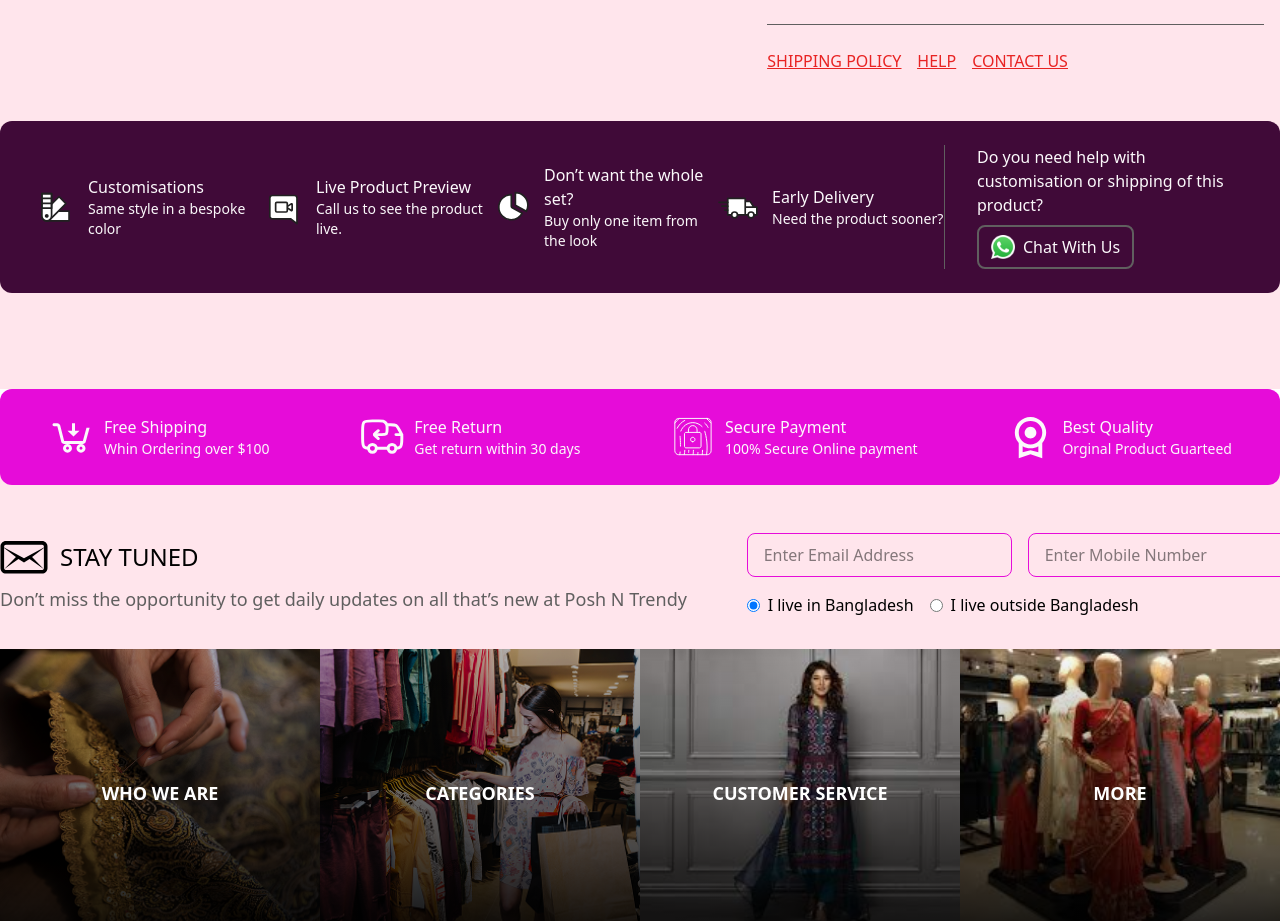
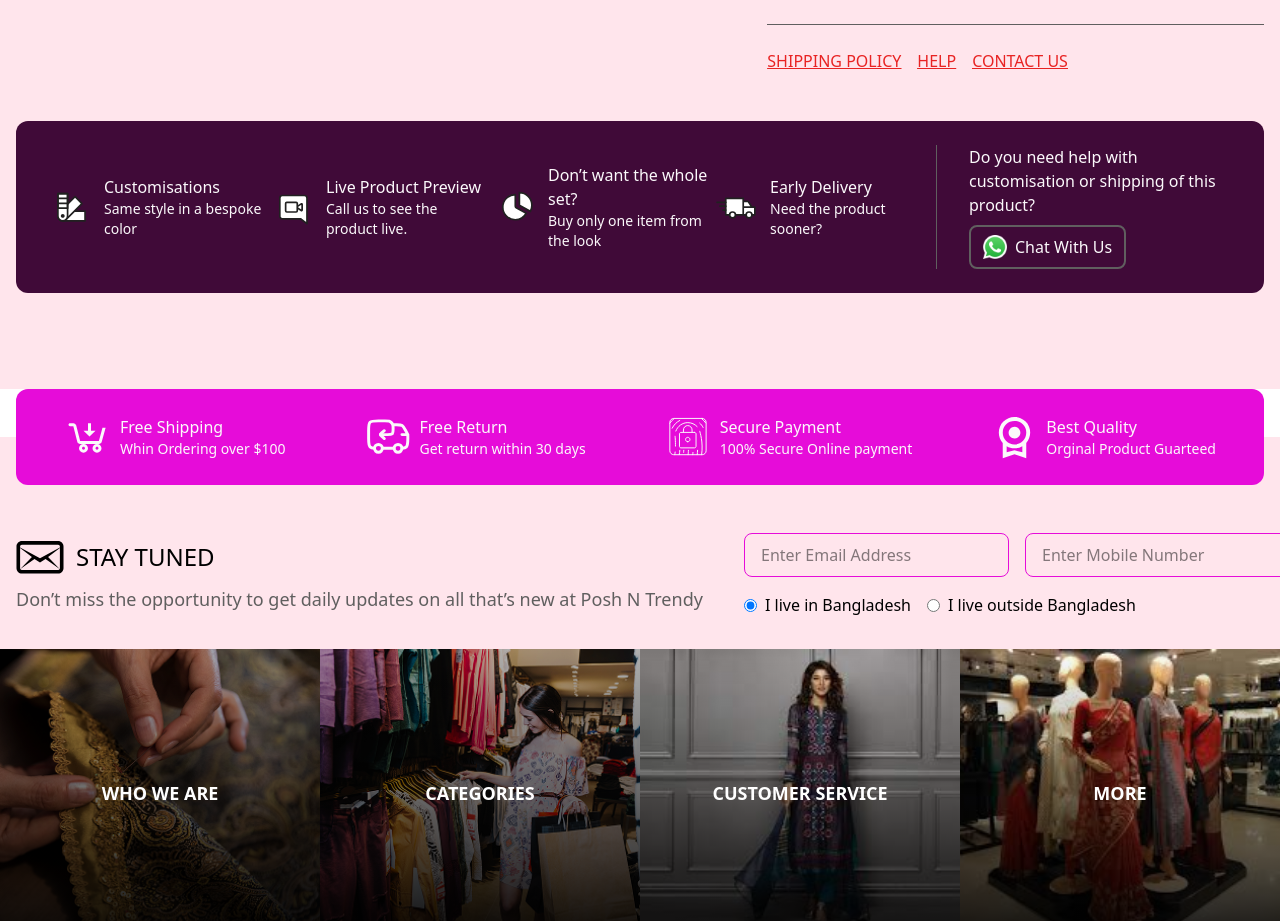
Before and after one commit to Adityo-dev/poshntrendy, a Next.js app: page /products/1 in a window 1280 px wide. Shown: the part 1386-2307 px from the top of the page. Built offline with nearby package versions, Linux system fonts and the light colour scheme.

Commit message:
NavBar, HroSection, footer, Categories, Products Card, Produces Details, Add To Cart Page [DONE]

```diff
--- a/src/components/modules/cart/CartSection.js
+++ b/src/components/modules/cart/CartSection.js
@@ -5,7 +5,7 @@ import PolicyNotice from "./PolicyNotice";
 
 function CartSection() {
   return (
-    <div className="container mx-auto grid grid-cols-12 gap-8 mt-12 pb-24">
+    <div className="container mx-auto px-4 grid grid-cols-12 gap-8 mt-12 pb-24">
       <div className="col-span-7">
         <Card />
         <PaymentMethods />
--- a/src/components/modules/productSinglePage/WhyShopWith.js
+++ b/src/components/modules/productSinglePage/WhyShopWith.js
@@ -29,7 +29,8 @@ const services = [
 
 function WhyShopWith() {
   return (
-    <section className="container mx-auto rounded-[12px] bg-[#400A38] text-[#FBF9FB] py-6 px-8 grid grid-cols-12">
+    <section className="container mx-auto px-4">
+      <div className=" rounded-[12px] bg-[#400A38] text-[#FBF9FB] py-6 px-8 grid grid-cols-12">
         <div className="col-span-9 grid grid-cols-4">
           {services.map((service) => (
             <div key={service?.id} className="flex items-center gap-2">
@@ -48,7 +49,9 @@ function WhyShopWith() {
           ))}
         </div>
         <div className="col-span-3 space-y-2 border-s border-[#605F5F] ps-8">
-        <p>Do you need help with customisation or shipping of this product?</p>
+          <p>
+            Do you need help with customisation or shipping of this product?
+          </p>
           <button className="flex items-center gap-2 text-base text-[#FBF9FB] border-2 border-[#605F5F] px-3 py-2 rounded-md cursor-pointer">
             <Image
               src={"/icons/whatsapp.png"}
@@ -60,6 +63,7 @@ function WhyShopWith() {
             Chat With Us
           </button>
         </div>
+      </div>
     </section>
   );
 }
--- a/src/components/shared/footer/Services.js
+++ b/src/components/shared/footer/Services.js
@@ -29,7 +29,8 @@ const services = [
 
 function Services() {
   return (
-    <section className="container mx-auto rounded-[12px] bg-[#E60CD9] text-[#FBF9FB] py-6 px-12 flex items-center justify-between">
+    <div className="container mx-auto px-4">
+      <div className=" rounded-[12px] bg-[#E60CD9] text-[#FBF9FB] py-6 px-12 flex items-center justify-between">
         {services.map((service) => (
           <div key={service?.id} className="flex items-center gap-2">
             <Image
@@ -45,7 +46,8 @@ function Services() {
             </div>
           </div>
         ))}
-    </section>
+      </div>
+    </div>
   );
 }
 
--- a/src/components/shared/footer/StayTuned.js
+++ b/src/components/shared/footer/StayTuned.js
@@ -2,7 +2,7 @@ import SubscriptionForm from "./SubscriptionForm";
 
 function StayTuned() {
   return (
-    <div className="container mx-auto pb-8 pt-24 grid grid-cols-12">
+    <div className="container mx-auto px-4 pb-8 pt-24 grid grid-cols-12">
       <div className="col-span-7">
         <div className="flex items-center gap-3">
           <svg
```
Lines whose indentation alone changed are shown as unchanged.
